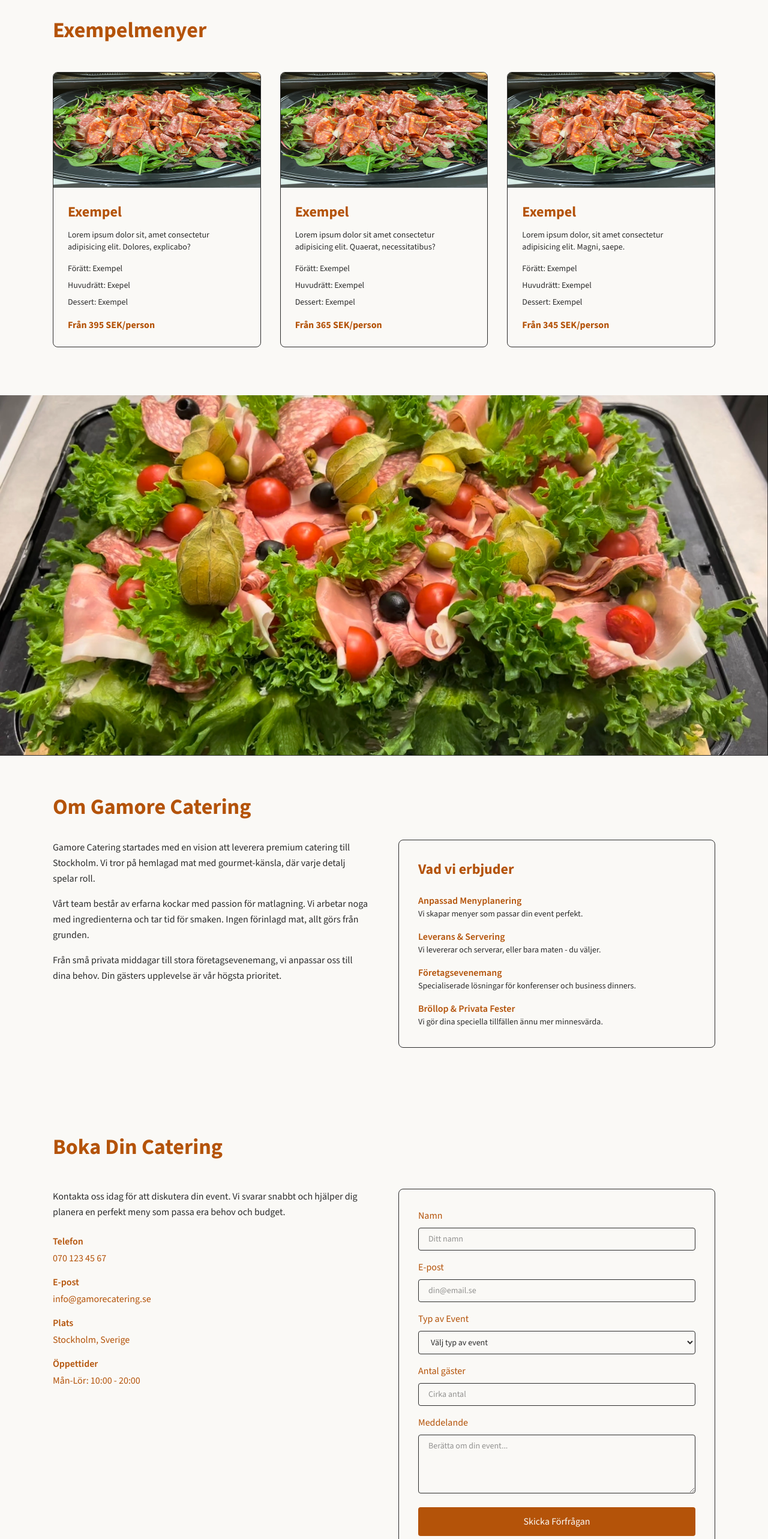
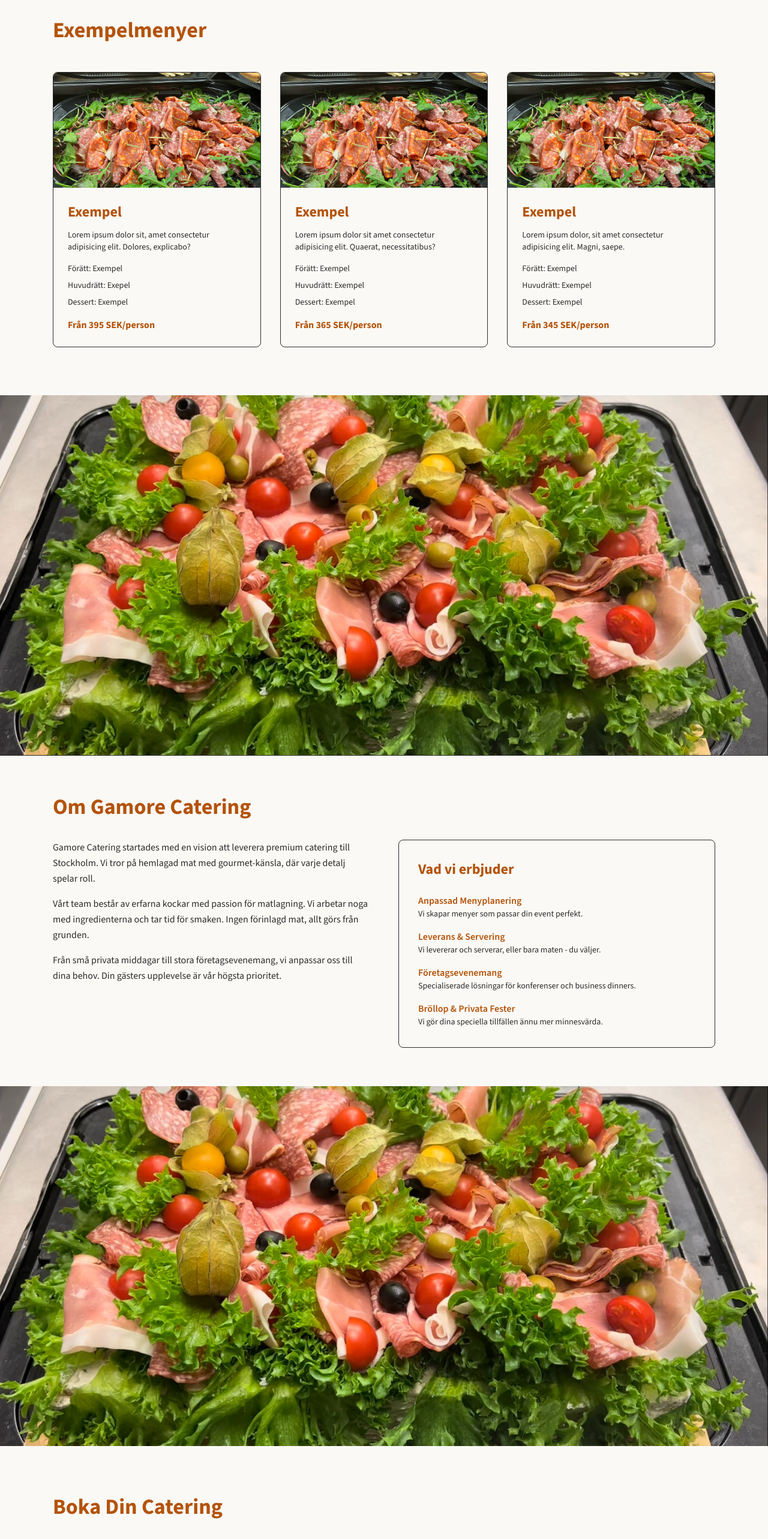
Before and after one commit to Egeeoz/gamoreCatering, a Next.js app: page / in a window 1280 px wide. Shown: the part 1180-3746 px from the top of the page at 60% size. Built offline with nearby package versions, Linux system fonts and the light colour scheme.

Commit message:
Update form content with ids. Update menu images to correct aspect ratio

```diff
--- a/app/components/Contact.tsx
+++ b/app/components/Contact.tsx
@@ -18,10 +18,10 @@ export default function Contact() {
               <p className="font-semibold mb-1">Telefon</p>
               <p>
                 <a
-                  href="tel:+46701234567"
+                  href="tel:+08 30 42 70"
                   className="hover:text-accent-hover transition"
                 >
-                  070 123 45 67
+                  08 30 42 70
                 </a>
               </p>
             </div>
@@ -42,37 +42,53 @@ export default function Contact() {
             </div>
             <div>
               <p className="font-semibold mb-1">Öppettider</p>
-              <p>Mån-Lör: 10:00 - 20:00</p>
+              <p>Måndag - Stängt</p>
+              <p>Tisdag - Torsdag: 13:00 - 20:00</p>
+              <p>Fredag - Söndag: 13:00 - 21:00</p>
             </div>
           </div>
         </div>
         <form className="border border-border-color rounded-lg p-4 md:p-8 bg-background-secondary">
           <div className="space-y-4">
             <div>
-              <label className="block font-medium mb-2 text-accent text-sm md:text-base">
+              <label
+                htmlFor="name"
+                className="block font-medium mb-2 text-accent text-sm md:text-base"
+              >
                 Namn
               </label>
               <input
+                id="name"
                 type="text"
                 className="w-full rounded px-4 py-2 bg-background text-foreground border border-border-color focus:outline-none focus:border-accent text-sm"
                 placeholder="Ditt namn"
               />
             </div>
             <div>
-              <label className="block font-medium mb-2 text-accent text-sm md:text-base">
+              <label
+                htmlFor="email"
+                className="block font-medium mb-2 text-accent text-sm md:text-base"
+              >
                 E-post
               </label>
               <input
+                id="email"
                 type="email"
                 className="w-full rounded px-4 py-2 bg-background text-foreground border border-border-color focus:outline-none focus:border-accent text-sm"
                 placeholder="din@email.se"
               />
             </div>
             <div>
-              <label className="block font-medium mb-2 text-accent text-sm md:text-base">
+              <label
+                htmlFor="event"
+                className="block font-medium mb-2 text-accent text-sm md:text-base"
+              >
                 Typ av Event
               </label>
-              <select className="w-full rounded px-4 py-2 bg-background text-foreground border border-border-color focus:outline-none focus:border-accent text-sm">
+              <select
+                id="event"
+                className="w-full rounded px-4 py-2 bg-background text-foreground border border-border-color focus:outline-none focus:border-accent text-sm"
+              >
                 <option>Välj typ av event</option>
                 <option>Företagsevenemang</option>
                 <option>Bröllop</option>
@@ -82,20 +98,28 @@ export default function Contact() {
               </select>
             </div>
             <div>
-              <label className="block font-medium mb-2 text-accent text-sm md:text-base">
+              <label
+                htmlFor="amountGuests"
+                className="block font-medium mb-2 text-accent text-sm md:text-base"
+              >
                 Antal gäster
               </label>
               <input
+                id="amountGuests"
                 type="number"
                 className="w-full rounded px-4 py-2 bg-background text-foreground border border-border-color focus:outline-none focus:border-accent text-sm"
                 placeholder="Cirka antal"
               />
             </div>
             <div>
-              <label className="block font-medium mb-2 text-accent text-sm md:text-base">
+              <label
+                htmlFor="message"
+                className="block font-medium mb-2 text-accent text-sm md:text-base"
+              >
                 Meddelande
               </label>
               <textarea
+                id="message"
                 rows={4}
                 className="w-full rounded px-4 py-2 bg-background text-foreground border border-border-color focus:outline-none focus:border-accent text-sm"
                 placeholder="Berätta om din event..."
--- a/app/components/Menu.tsx
+++ b/app/components/Menu.tsx
@@ -11,8 +11,13 @@ export default function Menu() {
       </h2>
       <div className="grid grid-cols-1 md:grid-cols-2 lg:grid-cols-3 gap-6 md:gap-8">
         <article className="border border-border-color rounded-lg overflow-hidden hover:shadow-lg transition bg-background-secondary">
-          <div className="w-full h-40 md:h-48 object-cover relative overflow-hidden">
-            <Image src="/catering.webp" alt="Menu Food" fill />
+          <div className="w-full h-40 md:h-48 object-cover overflow-hidden">
+            <Image
+              src="/catering.webp"
+              alt="Menu Food"
+              height={1440}
+              width={1920}
+            />
           </div>
           <div className="p-4 md:p-6">
             <h3 className="text-lg md:text-xl font-bold mb-3 text-accent">
@@ -32,8 +37,13 @@ export default function Menu() {
         </article>
 
         <article className="border border-border-color rounded-lg overflow-hidden hover:shadow-lg transition bg-background-secondary">
-          <div className="w-full h-40 md:h-48 object-cover relative overflow-hidden">
-            <Image src="/catering.webp" alt="Menu Food" fill />
+          <div className="w-full h-40 md:h-48 object-cover overflow-hidden">
+            <Image
+              src="/catering.webp"
+              alt="Menu Food"
+              height={1440}
+              width={1920}
+            />
           </div>
           <div className="p-4 md:p-6">
             <h3 className="text-lg md:text-xl font-bold mb-3 text-accent">
@@ -53,8 +63,13 @@ export default function Menu() {
         </article>
 
         <article className="border border-border-color rounded-lg overflow-hidden hover:shadow-lg transition bg-background-secondary">
-          <div className="w-full h-40 md:h-48 object-cover relative overflow-hidden">
-            <Image src="/catering.webp" alt="Menu Food" fill />
+          <div className="w-full h-40 md:h-48 object-cover overflow-hidden">
+            <Image
+              src="/catering.webp"
+              alt="Menu Food"
+              height={1440}
+              width={1920}
+            />
           </div>
           <div className="p-4 md:p-6">
             <h3 className="text-lg md:text-xl font-bold mb-3 text-accent">
--- a/app/page.tsx
+++ b/app/page.tsx
@@ -21,7 +21,6 @@ export default function Home() {
       <Features />
       {/* Menu Section */}
       <Menu />
-      {/* About Section */}
       <div className="w-full h-150 relative">
         <Image
           src="/catering2.webp"
@@ -31,7 +30,17 @@ export default function Home() {
           className="object-cover object-center"
         />
       </div>
+      {/* About Section */}
       <About />
+      <div className="w-full h-150 relative">
+        <Image
+          src="/catering2.webp"
+          alt="Premium Catering Background"
+          priority
+          fill
+          className="object-cover object-center"
+        />
+      </div>
       {/* Contact Section */}
       <Contact />
       {/* FAQ Section */}
```
